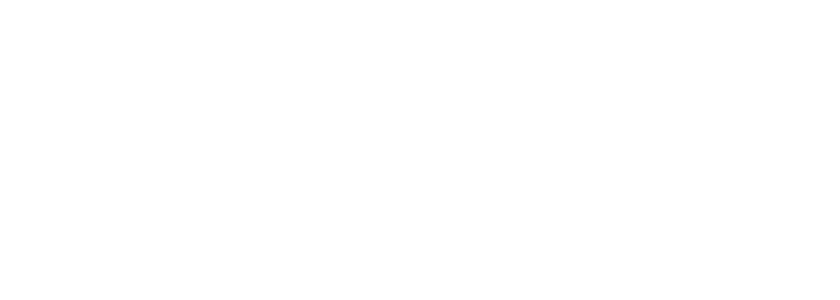
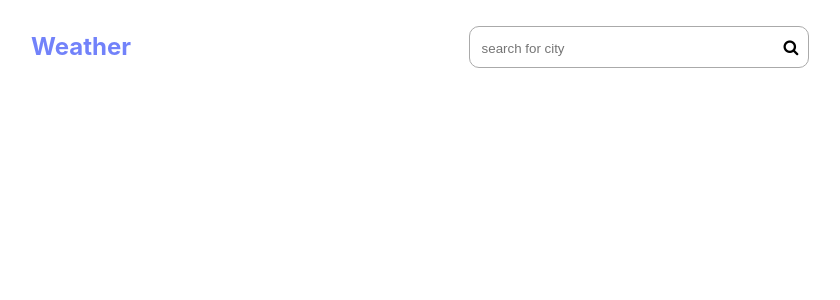
Before and after one commit to mohamedhalim1998/weather-react, a React (Create React App) app: page / in a window 1280 px wide. Shown: the top 300 px of the page, without its empty margins (1-841 px from the left). Built offline with nearby package versions, Linux system fonts and the light colour scheme.

Commit message:
ADD: design basic navbar

```diff
--- a/package.json
+++ b/package.json
@@ -6,6 +6,9 @@
     "@testing-library/jest-dom": "^5.14.1",
     "@testing-library/react": "^11.2.7",
     "@testing-library/user-event": "^12.8.3",
+    "bootstrap": "^4.1.1",
+    "font-awesome": "^4.7.0",
+    "npm": "^8.0.0",
     "react": "^17.0.2",
     "react-dom": "^17.0.2",
     "react-scripts": "4.0.3",
--- a/src/App.js
+++ b/src/App.js
@@ -1,9 +1,9 @@
-import logo from './logo.svg';
-import './App.css';
-
+import "./App.css";
+import Navbar from "./components/Navbar";
 function App() {
   return (
     <div className="App">
+      <Navbar/>
     </div>
   );
 }
--- /dev/null
+++ b/src/components/Navbar.jsx
@@ -0,0 +1,16 @@
+import React from "react";
+import SearchBox from "./SearchBox";
+import "../css/nav-bar.css";
+function Navbar() {
+  return (
+    <nav className="row main-center">
+      <a className="navbar-brand" href="#">
+        Weather
+      </a>
+      <SearchBox />
+      <div />
+    </nav>
+  );
+}
+
+export default Navbar;
--- /dev/null
+++ b/src/components/SearchBox.jsx
@@ -0,0 +1,27 @@
+import React, { useState } from "react";
+import "../css/search-box.css";
+function SearchBox() {
+  const [city, setCity] = useState("");
+  const changeCity = ({ target: input }) => {
+    setCity(input.value);
+  };
+  return (
+    <form id="search-box">
+      <div className="form-input">
+        <input
+          type="text"
+          name="city"
+          id="city"
+          placeholder="search for city"
+          text={city}
+          onChange={changeCity}
+        ></input>
+        <span>
+          <i className="fa fa-search"></i>
+        </span>
+      </div>
+    </form>
+  );
+}
+
+export default SearchBox;
--- /dev/null
+++ b/src/css/common.css
@@ -0,0 +1,35 @@
+:root {
+  --primary-color: #7282fa;
+}
+
+.container {
+  width: 90%;
+  margin: auto;
+}
+
+.row {
+  display: flex;
+  flex-direction: row;
+}
+
+.col {
+  display: flex;
+  flex-direction: column;
+  width: 100%;
+}
+
+.main-center {
+  align-items: center;
+  justify-content: center;
+}
+
+.card {
+  /* Add shadows to create the "card" effect */
+  box-shadow: 0 4px 8px 0 rgba(0,0,0,0.2);
+  transition: 0.3s;
+}
+
+/* On mouse-over, add a deeper shadow */
+.card:hover {
+  box-shadow: 0 8px 16px 0 rgba(0,0,0,0.2);
+}
--- /dev/null
+++ b/src/css/nav-bar.css
@@ -0,0 +1,13 @@
+nav {
+  position: relative;
+  margin: 2rem 2rem;
+}
+nav a {
+  justify-self: center;
+  align-self: flex-start;
+  margin-right: auto;
+  text-decoration: none;
+  font-size: 24px;
+  font-weight: bolder;
+  color: var(--primary-color);
+}
--- /dev/null
+++ b/src/css/search-box.css
@@ -0,0 +1,22 @@
+#search-box {
+   align-self: center;
+   justify-self: center;
+   position: absolute;
+}
+
+textarea:focus, input:focus{
+   outline: none;
+}
+#search-box .form-input {
+   border-width: 1px;
+   flex-grow: 1;
+   border-style: solid;
+   border-color: #aaa;
+   border-radius: 10px;
+   padding: 10px 10px;
+
+}
+#search-box input {
+   border: none;
+   width: 300px;
+}
```
Also changed, not shown: src/index.js (+8 -7 lines), src/img/cover.jpg (added), 1 other file (tests, documents, lock files or other folders).
